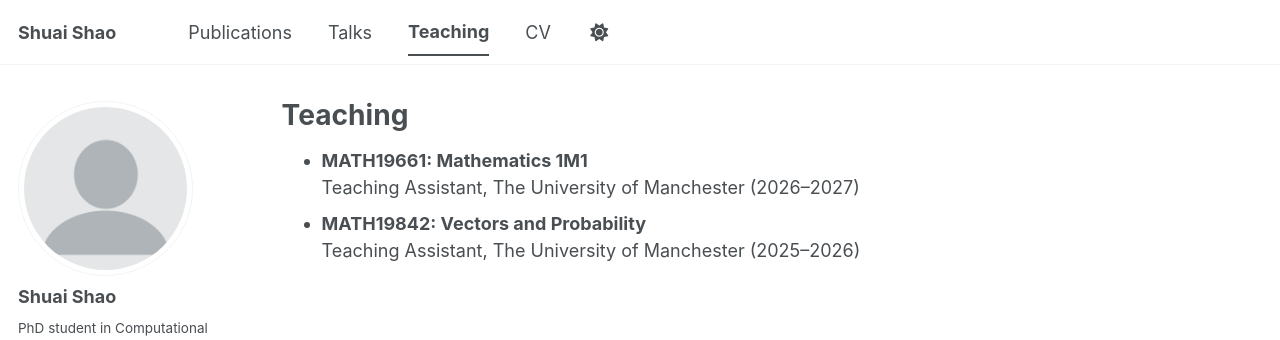
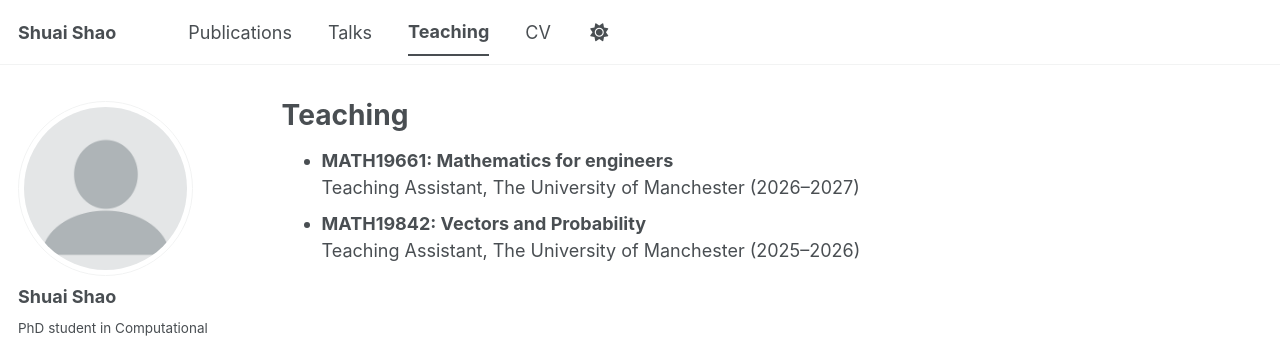
Before and after one commit to ShuaiShao-1203/ShuaiShao-1203.github.io, a Jekyll site: the page built from _pages/teaching.html, in a window 1280 px wide. Shown: the top 340 px of the page. Built offline with Jekyll 4.4.1, drawn with Linux system fonts in a browser that asks for light colours; some web fonts are replaced; a script bundle is joined from its source files by our own code; library files that are not in the unit come from our copies.

Commit message:
Update teaching.html

```diff
--- a/_pages/teaching.html
+++ b/_pages/teaching.html
@@ -7,7 +7,7 @@ author_profile: true
 
 <ul class="teaching-list">
   <li>
-  <strong>MATH19661: Mathematics 1M1 </strong><br>
+  <strong>MATH19661: Mathematics for engineers </strong><br>
   Teaching Assistant, The University of Manchester (2026–2027)
   </li>
 
```
